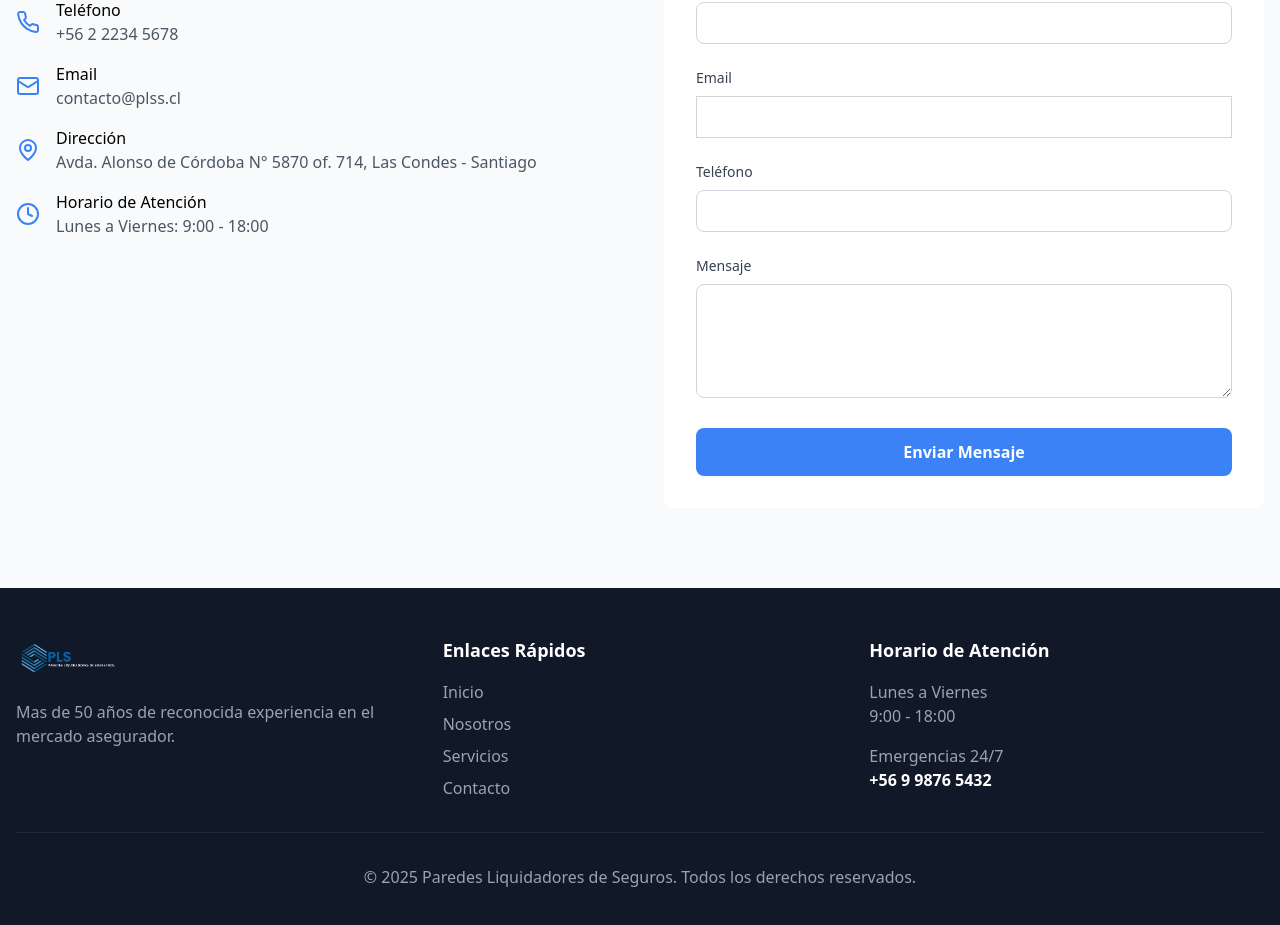
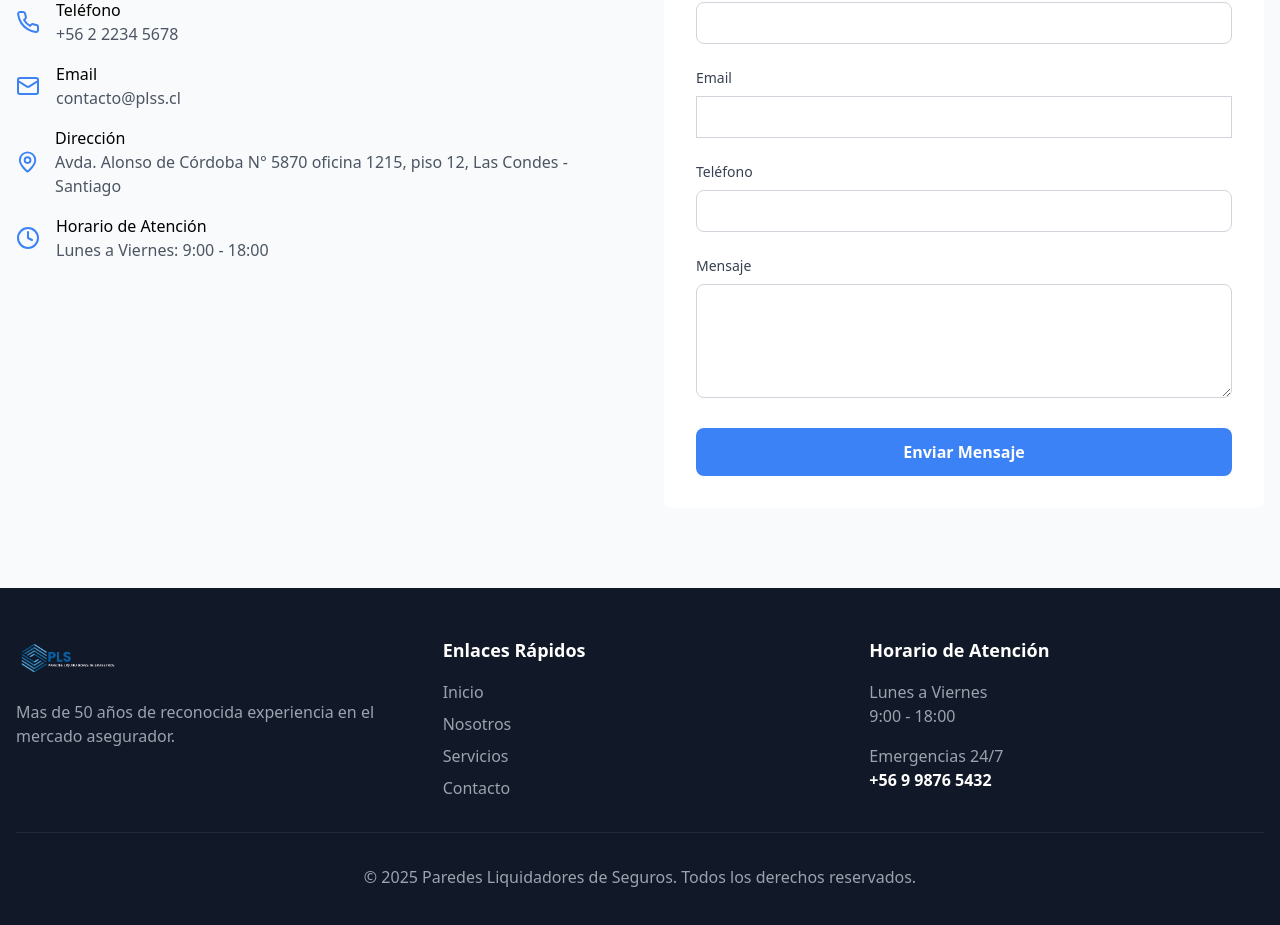
Before and after one commit to m2msoftware/plss, a React (Vite) app: page / in a window 1280 px wide. Shown: the part 3158-4083 px from the top of the page. Built offline with nearby package versions, Linux system fonts and the light colour scheme.

Commit message:
actualización dirección

```diff
--- a/src/App.tsx
+++ b/src/App.tsx
@@ -374,8 +374,8 @@ Mauricio, Ingeniero Comercial, con una trayectoria de 30 años integrando las á
                     <div>
                       <p className="font-medium">Dirección</p>
                       <p className="text-gray-600">
-                        Avda. Alonso de Córdoba N° 5870 of. 714, Las Condes -
-                        Santiago
+                        Avda. Alonso de Córdoba N° 5870 oficina 1215, piso 12,
+                        Las Condes - Santiago
                       </p>
                     </div>
                   </div>
```
